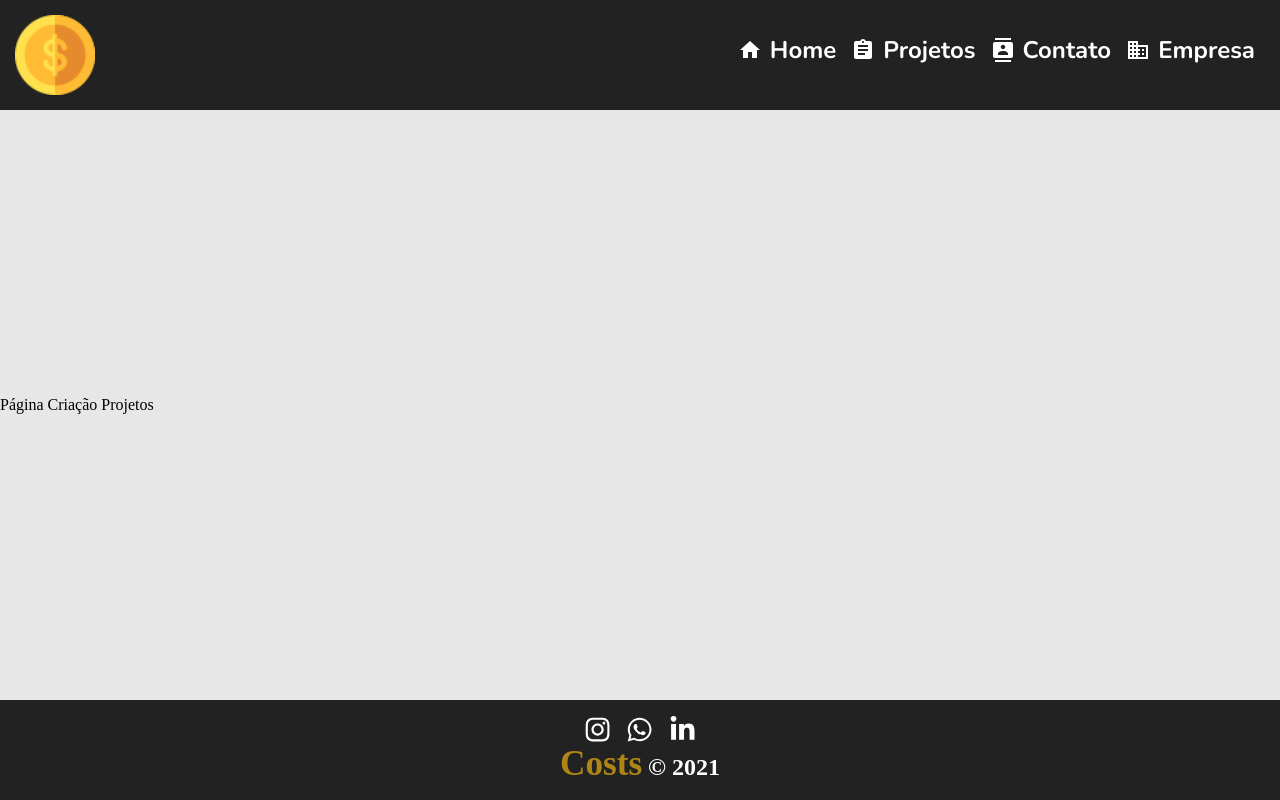
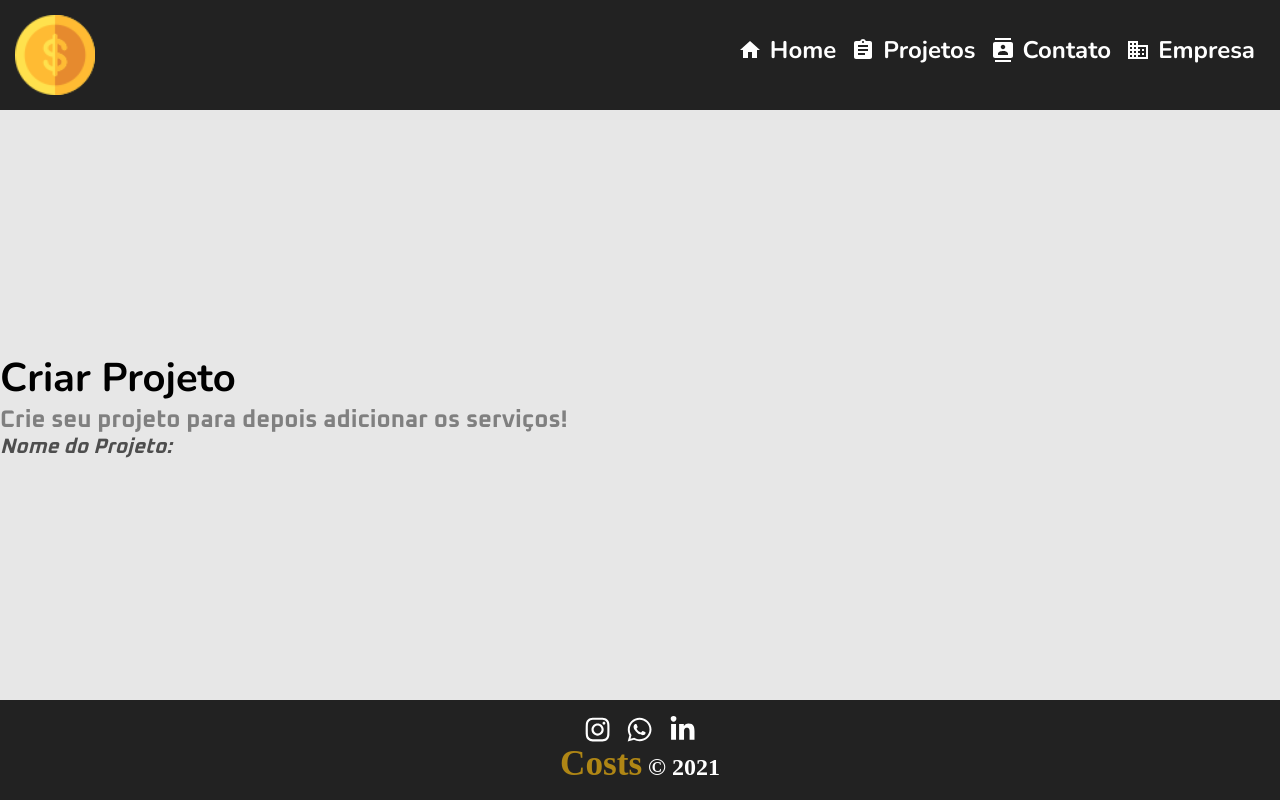
Before and after one commit to Kauadasilvalourenco/projeto_costs, a React (Vite) app: page /criarProjeto in a window 1280 px wide. Built offline with nearby package versions, Linux system fonts and the light colour scheme; a web font is replaced by a local one.

Commit message:
feat: Criado estrutura e estilo do componente Label Adicionado configuração de cor_label no :root

```diff
--- /dev/null
+++ b/src/components/_label/Label.jsx
@@ -0,0 +1,16 @@
+import styleLabel from "./Label.module.css";
+
+function Label({htmlFor, children, style}) {
+    return(
+        <div>
+            <label
+                htmlFor={htmlFor}
+                className={`${styleLabel.label} ${style}`}
+            >
+                {children}
+            </label>
+        </div>
+    )
+}
+
+export default Label;
--- /dev/null
+++ b/src/components/_label/Label.module.css
@@ -0,0 +1,7 @@
+.label {
+    font-family: var(--fonte_paragrafo);
+    font-size: var(--tamanho_p);
+    font-weight: bold;
+    color: var(--cor_label);
+    font-style: italic;
+}
--- a/src/index.css
+++ b/src/index.css
@@ -11,6 +11,7 @@
   --cor_fundo: #222222;
   --cor_destaque: #af8615;
   --cor_paragrafo: #808080;
+  --cor_label: #4e4e4e;
   --cor_sucesso: darkgreen;
   --cor_erro-fechar: darkred;
 
--- a/src/pages/criar-projeto/CriarProjeto.jsx
+++ b/src/pages/criar-projeto/CriarProjeto.jsx
@@ -1,7 +1,36 @@
+import { useId } from "react";
+// import react;
+
+import Typography from "../../components/_typography/Typography";
+import Label from "../../components/_label/Label";
+// import components;
+
 function CriarProjeto() {
+    const ID = useId();
+
     return(
         <div>
-            Página Criação Projetos
+
+            <Typography
+                tag={"h1"}
+            >
+                Criar Projeto
+            </Typography>
+
+            <Typography
+                tag={"p"}
+            >
+                Crie seu projeto para depois adicionar os serviços!
+            </Typography>
+
+            <form>
+                <Label
+                    htmlFor={`${ID}-nome_projeto`}
+                >
+                    Nome do Projeto:
+                </Label>
+            </form>
+
         </div>
     )
 }
```
